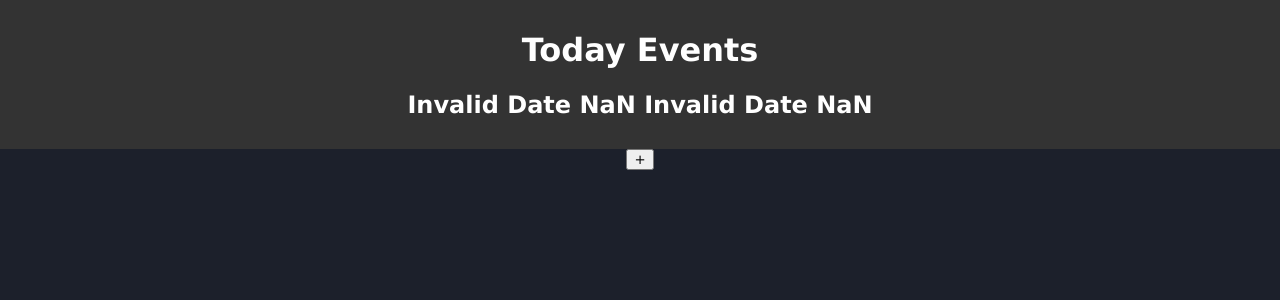
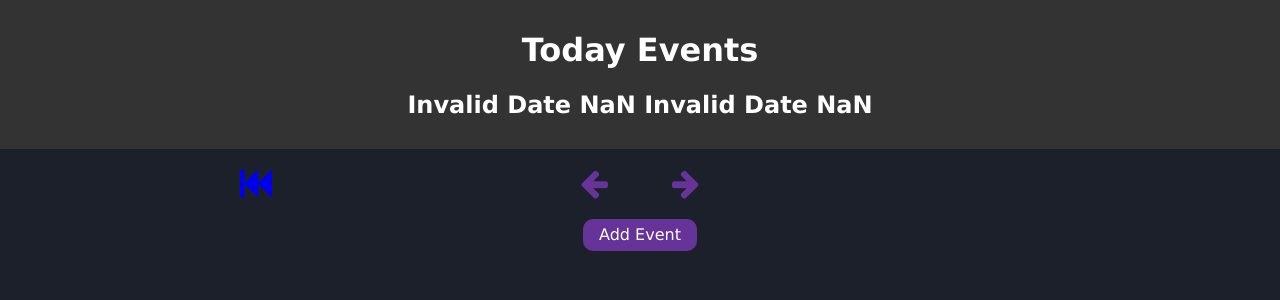
Before and after one commit to damxaq/calendar, a React (Create React App) app: page /day/1 in a window 1280 px wide. Shown: the top 300 px of the page. Built offline with nearby package versions, Linux system fonts and the light colour scheme.

Commit message:
added navigation

```diff
--- /dev/null
+++ b/src/components/Navigation/Navigation.tsx
@@ -0,0 +1,41 @@
+import "./navigation.css";
+import { Link } from "react-router-dom";
+import "font-awesome/css/font-awesome.min.css";
+import { addDays } from "../../utils/date.helpers";
+
+interface PropTypes {
+  buttonLeft: () => void;
+  buttonRight: () => void;
+  date?: Date;
+}
+
+const Navigation = ({ buttonLeft, buttonRight, date }: PropTypes) => {
+  let nextDay = "/";
+  let previousDay = "/";
+  if (date) {
+    nextDay = `/day/${addDays(date, 1).toLocaleDateString()}`;
+    previousDay = `/day/${addDays(date, -1).toLocaleDateString()}`;
+  }
+
+  return (
+    <div className="navigation-container">
+      {date && (
+        <Link to="/" className="back-button">
+          <i className="fa fa-fast-backward" />
+        </Link>
+      )}
+      <Link to={previousDay}>
+        <button onClick={buttonLeft}>
+          <i className="fa fa-arrow-left" />
+        </button>
+      </Link>
+      <Link to={nextDay}>
+        <button onClick={buttonRight}>
+          <i className="fa fa-arrow-right" />
+        </button>
+      </Link>
+    </div>
+  );
+};
+
+export default Navigation;
--- /dev/null
+++ b/src/components/Navigation/navigation.css
@@ -0,0 +1,31 @@
+.navigation-container {
+  position: relative;
+  width: 80%;
+  max-width: 50rem;
+  margin: auto;
+  font-size: 2rem;
+  padding-top: 1rem;
+  padding-bottom: 1rem;
+}
+
+.back-button {
+  position: absolute;
+  left: 0;
+}
+
+.back-button:hover {
+  color: royalblue;
+}
+
+.navigation-container button {
+  font-size: 2rem;
+  border: none;
+  background-color: transparent;
+  color: rebeccapurple;
+  cursor: pointer;
+  padding: 0 2rem;
+}
+
+.navigation-container button:hover {
+  color: royalblue;
+}
--- a/src/index.css
+++ b/src/index.css
@@ -1,7 +1,6 @@
 * {
   box-sizing: border-box;
   font-family: Verdana, Geneva, sans-serif;
-  overflow: hidden;
 }
 
 body {
@@ -10,28 +9,3 @@ body {
   margin: 0;
   text-align: center;
 }
-
-.day-of-week {
-  display: grid;
-  grid-template-columns: repeat(7, 1fr);
-}
-
-.day-of-week a {
-  padding: 1px;
-}
-
-.day-button {
-  width: 100%;
-  height: 4rem;
-  background-color: gray;
-  cursor: pointer;
-  outline: none;
-}
-
-.day-button.current-month {
-  background-color: rgb(202, 202, 202);
-}
-
-.day-button:hover {
-  background-color: white;
-}
--- a/src/views/Calendar/Calendar.tsx
+++ b/src/views/Calendar/Calendar.tsx
@@ -1,6 +1,8 @@
 import { useState, useEffect } from "react";
 import { Link } from "react-router-dom";
 import Header from "../../components/Header/Header";
+import Navigation from "../../components/Navigation/Navigation";
+import "./calendar.css";
 
 import {
   getNextMonth,
@@ -23,12 +25,11 @@ const Calendar = () => {
   return (
     <div>
       <Header title="Calendar" date={formatedDateMonth(dateToShow)} />
-      <button onClick={() => setDateToShow(getPreviousMonth(dateToShow))}>
-        {"<-"}
-      </button>
-      <button onClick={() => setDateToShow(getNextMonth(dateToShow))}>
-        {"->"}
-      </button>
+      <Navigation
+        buttonLeft={() => setDateToShow(getPreviousMonth(dateToShow))}
+        buttonRight={() => setDateToShow(getNextMonth(dateToShow))}
+      />
+      <div className="calendar-container">
         <div className="day-of-week">
           <div>Su</div>
           <div>Mo</div>
@@ -58,6 +59,7 @@ const Calendar = () => {
             })}
         </div>
       </div>
+    </div>
   );
 };
 
--- /dev/null
+++ b/src/views/Calendar/calendar.css
@@ -0,0 +1,32 @@
+.calendar-container {
+  padding: 1rem;
+  max-width: 60rem;
+  margin: auto;
+}
+
+.day-of-week {
+  display: grid;
+  grid-template-columns: repeat(7, 1fr);
+}
+
+.day-of-week a {
+  padding: 1px;
+}
+
+.day-button {
+  width: 100%;
+  height: 4rem;
+  background-color: gray;
+  cursor: pointer;
+  outline: none;
+  border-radius: 10px;
+  border: none;
+}
+
+.day-button.current-month {
+  background-color: rgb(202, 202, 202);
+}
+
+.day-button:hover {
+  background-color: white;
+}
--- a/src/views/DayPreview/DayPreview.tsx
+++ b/src/views/DayPreview/DayPreview.tsx
@@ -6,6 +6,7 @@ import { useParams } from "react-router-dom";
 import Header from "../../components/Header/Header";
 import EventForm from "../../components/Form/EventForm";
 import EventCard from "../../components/Event/EventCard";
+import Navigation from "../../components/Navigation/Navigation";
 import { formatedDateFull, parseDate } from "../../utils/date.helpers";
 import { Event } from "../../models/event";
 
@@ -25,8 +26,16 @@ const DayPreview = () => {
   return (
     <div className="day-main">
       <Header title="Today Events" date={dateTitle} />
-      <button onClick={() => setAddEventModalVisible(!addEventModalVisible)}>
-        +
+      <Navigation
+        buttonLeft={() => {}}
+        buttonRight={() => {}}
+        date={dateObject}
+      />
+      <button
+        onClick={() => setAddEventModalVisible(!addEventModalVisible)}
+        className="add-event-button"
+      >
+        {addEventModalVisible ? "Cancel" : "Add Event"}
       </button>
       {(addEventModalVisible ||
         (eventToEdit && Object.keys(eventToEdit).length > 0)) && (
--- a/src/views/DayPreview/dayPreview.css
+++ b/src/views/DayPreview/dayPreview.css
@@ -1,6 +1,5 @@
 .day-main {
-  overflow-y: scroll;
-  height: 100vh;
+  margin: auto;
 }
 
 .event-list {
@@ -11,3 +10,17 @@
   margin: 2rem auto;
   border-radius: 15px;
 }
+
+.add-event-button {
+  font-size: 1rem;
+  padding: 0.4rem 1rem;
+  border-radius: 10px;
+  background-color: rebeccapurple;
+  border: none;
+  cursor: pointer;
+  color: white;
+}
+
+.add-event-button:hover {
+  background-color: royalblue;
+}
```
Lines whose indentation alone changed are shown as unchanged.
